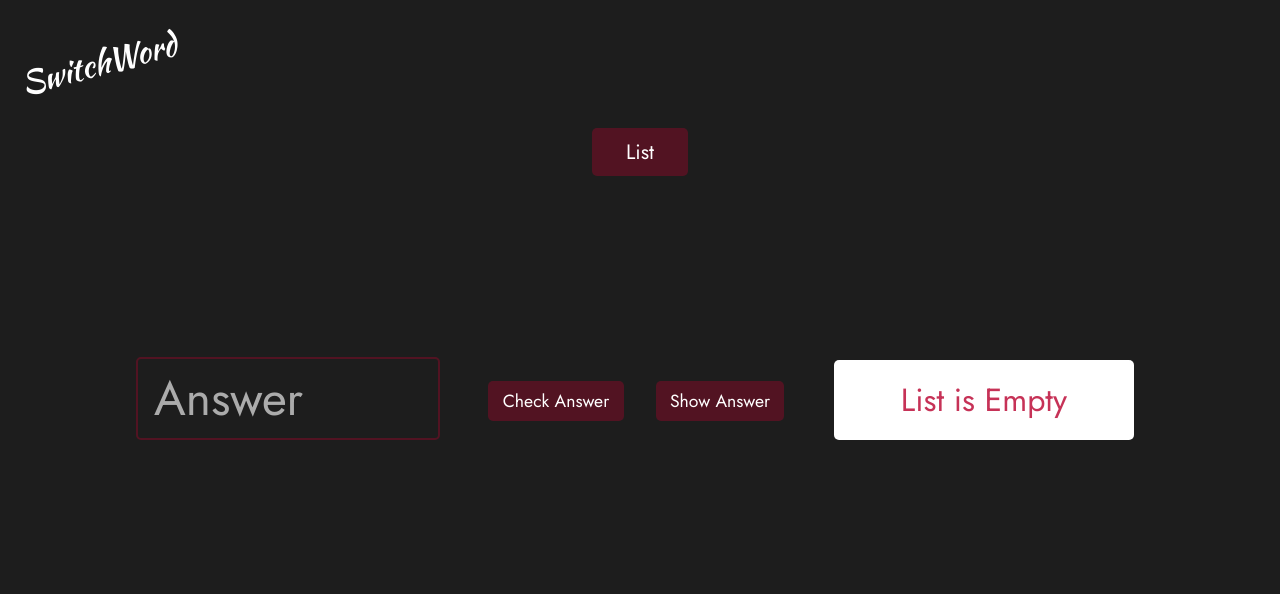
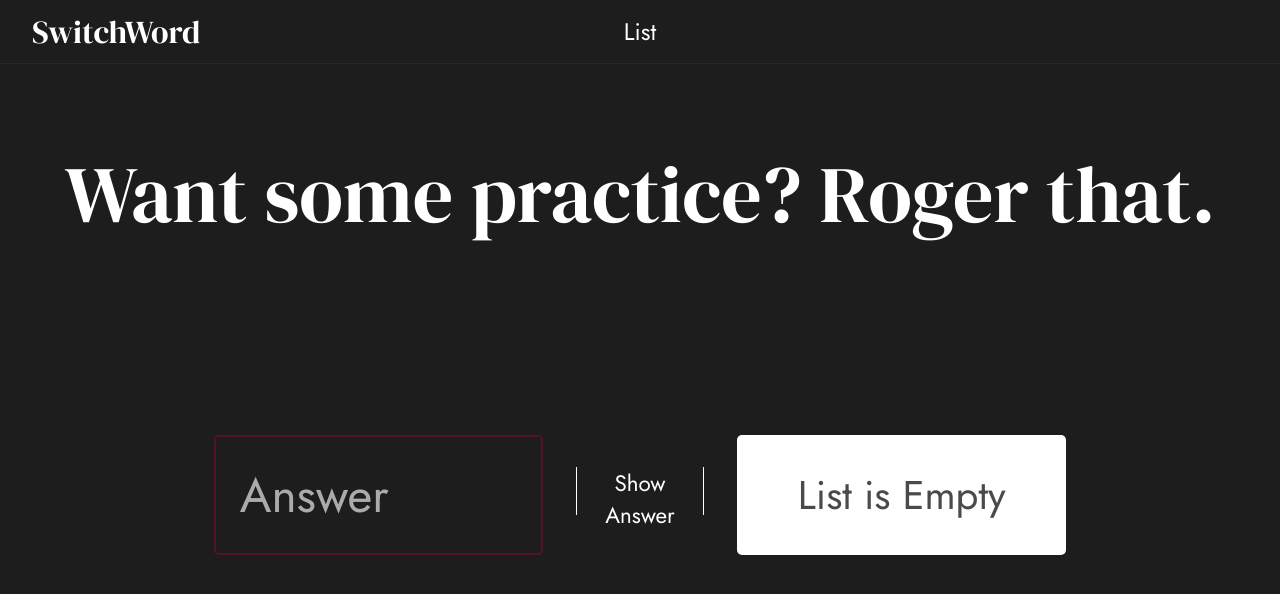
Before and after one commit to BidloFilder/SwitchWord, a React (Create React App) app: page / in a window 1280 px wide. Shown: the top 594 px of the page. Built offline with nearby package versions, Linux system fonts and the light colour scheme.

Commit message:
Redesign

```diff
--- a/src/App.css
+++ b/src/App.css
@@ -1,5 +1,5 @@
 @import url('https://fonts.googleapis.com/css2?family=Jost:wght@300;400&family=Maven+Pro&display=swap');
-@import url('https://fonts.googleapis.com/css2?family=Kaushan+Script&display=swap');
+@import url('https://fonts.googleapis.com/css2?family=Abril+Fatface&family=DM+Serif+Display&display=swap');
 
 * {
   padding: 0;
@@ -12,23 +12,21 @@ body {
   background-color: #1d1d1d;
 }
 
-.main_button {
-    display: flex;
-    justify-content: center;
-}
-
-.lists {
-    display: flex;
-    justify-content: center;
+.logo_wrapper {
+  width: 100%;
+  background-color: #1d1d1d;
+  display: grid;
+  grid-template: 'l li a';
+  grid-template-columns: 1fr 1fr 1fr;
+  border-bottom: 1px solid #b9002e57;
+  position: fixed;
 }
 
 .logo {
+  grid-area: l;
+  color: #ffffff;
   font-size: 2rem;
-    transform: rotate(-15deg);
-    position: absolute;
-    top: 5%;
-    left: 1.5%;
-    color: #ffffff;
-    font-family: 'Kaushan Script', cursive;
+  font-family: 'DM Serif Display', serif;
   cursor: default;
+  padding: 0.6rem 0 0.6rem 2rem;
 }
--- a/src/App.js
+++ b/src/App.js
@@ -4,12 +4,14 @@ import MainButton from './Components/MainButton/MainButton';
 import Inputs from './Components/InputsAndLists/Inputs/Inputs';
 import { useState } from 'react';
 import { v4 as uuidv4 } from 'uuid';
+import { Fragment } from 'react/cjs/react.production.min';
 
 let WORDS = [];
 
 function App() {
   const [showTranslate, setShowTranslate] = useState(true);
   const [showLists, setShowLists] = useState(false);
+
   const localData = localStorage.getItem('words');
   WORDS = JSON.parse(localData);
 
@@ -30,10 +32,12 @@ function App() {
   };
 
   const deleteWordsHandler = (event) => {
+    //Delete from list
     let word = event.target.previousSibling.innerText;
     let translation = event.target.nextSibling.innerText;
     event.target.parentNode.parentNode.removeChild(event.target.parentNode);
 
+    //Delete from localStorage
     let storageWords = JSON.parse(localStorage.getItem('words'));
     storageWords = storageWords.filter((item) => item[word] !== translation);
     storageWords = JSON.stringify(storageWords);
@@ -47,16 +51,17 @@ function App() {
 
   const getWords = () => {
     if (WORDS == null) {
-      return []
-    } else return WORDS
-  }
+      return [];
+    } else return WORDS;
+  };
 
   return (
-    <div>
-      <div className="main_button">
+    <Fragment>
+      <div className="logo_wrapper">
+        <div className="logo">SwitchWord</div>
         <MainButton showAndHide={showAndHideHandler} />
       </div>
-      <div className="lists">
+      <>
         {showLists ? (
           <Inputs
             deleteWord={deleteWordsHandler}
@@ -64,9 +69,9 @@ function App() {
             deleteAll={deleteAll}
           />
         ) : null}
-      </div>
-      <div>{showTranslate ? <AnswerAndWord getWords={getWords} /> : null}</div>
-    </div>
+      </>
+      <>{showTranslate ? <AnswerAndWord getWords={getWords} /> : null}</>
+    </Fragment>
   );
 }
 
--- a/src/Components/AnswerAndWord/AnswerAndWord.css
+++ b/src/Components/AnswerAndWord/AnswerAndWord.css
@@ -1,20 +1,30 @@
+@import url('https://fonts.googleapis.com/css2?family=DM+Serif+Display&display=swap');
+
 .box {
-  display: flex;
-  justify-content: space-evenly;
-  align-items: center;
   height: 100vh;
+  display: grid;
+  grid-template:
+  "m m m"
+  "i b r";
+  grid-template-columns: 3fr 1fr 3fr;
+}
+
+form {
+  display: grid;
 }
 
 .input {
-  position: relative;
   border: 2px solid #b9002e57;
-  padding: .3rem 1rem;
+  padding-left: 1.5rem;
   font-size: 3rem;
-  width: 19rem;
-  margin-right: 49rem;
-  margin-bottom: -3.7rem;
   color: #ffffff;
   border-radius: 5px;
+  justify-self: center;
+  align-self: flex-start;
+  width: 60%;
+  height: 15vh;
+  margin-top: 4rem;
+  margin-left: 13rem;
 }
 
 .input:focus {
@@ -30,64 +40,53 @@ input:hover::placeholder {
 }
 
 .result {
-  position: absolute;
-  margin-bottom: 0rem;
+  display: flex;
+  justify-content: center;
+  align-items: center;
   font-size: 3rem;
-  margin-left: 43rem;
+  width: 60%;
+  height: 15vh;
   background-color: #ffffff;
   color: #b9002e;
-  display: flex;
-  align-items: center;
-  justify-content: center;
-  width: 300px;
-  height: 80px;
   border-radius: 5px;
   cursor: default;
-}
-
-.check_btn {
-  margin-left: 27rem;
-  margin-bottom: 1.4rem;
-  background-color: #b9002e57;
-  color: #ffffff;
-  border: none;
-  border-radius: 5px;
-  width: 8.5rem;
-  height: 2.5rem;
-  font-size: 1.1rem;
-  transition: 0.3s;
-  cursor: pointer;
-  word-wrap: break-word;
-}
-
-.check_btn:hover {
-  background-color: #ffffff;
-  color: #b9002e;
+  grid-area: r;
+  justify-self: center;
+  align-self: flex-start;
+  margin-top: 4rem;
+  margin-right: 13rem;
 }
 
 .answer {
-  position: absolute;
-  top: 32%;
-  left: 47.5%;
-  font-size: 1.5rem;
+  grid-area: m;
+  margin-top: 1rem;
+  font-size: 5rem;
   color: #ffffff;
+  justify-self: center;
+  align-self: center;
+  cursor: default;
+  font-family: 'DM Serif Display', serif;
 }
 
 .show_answer {
-  margin-left: 2rem;
-  background-color: #b9002e57;
+  width: 70%;
+  height: 6vh;
+  background: none;
   color: #ffffff;
   border: none;
-  border-radius: 5px;
-  width: 8rem;
-  height: 2.5rem;
-  font-size: 1.1rem;
+  border-left: 1px solid #ffffff;
+  border-right: 1px solid #ffffff;
+  font-size: 1.4rem;
   transition: 0.3s;
   cursor: pointer;
-  word-wrap: break-word;
+  grid-area: b;
+  justify-self: center;
+  align-self: flex-start;
+  margin-top: 6rem;
 }
 
 .show_answer:hover {
   background-color: #ffffff;
-  color: #b9002e;
+  color: #1d1d1d;
+  border-radius: 3px;
 }
--- a/src/Components/AnswerAndWord/AnswerAndWord.js
+++ b/src/Components/AnswerAndWord/AnswerAndWord.js
@@ -1,21 +1,23 @@
-import { useState } from 'react';
+import { useState, useEffect } from 'react';
 import './AnswerAndWord.css';
 
 const AnswerAndWord = (props) => {
-  const [answer, setAnswer] = useState('');
+  const [answer, setAnswer] = useState('Want some practice? Roger that.');
   const [answerBtn, setAnswerBtn] = useState('Show Answer');
 
   //Get random object from WORDS array
   const getRandomObjFromArr = () => {
-    return props.getWords()[Math.floor(Math.random() * props.getWords().length)];
+    return props.getWords()[
+      Math.floor(Math.random() * props.getWords().length)
+    ];
   };
 
   //Get result word from function above or return warning message
   const convertRandomObjToArr = () => {
     if (getRandomObjFromArr() === undefined) {
       const inlineErrorStyle = {
-        color: '#b9002e',
-        fontSize: '2rem',
+        color: '#1d1d1d',
+        fontSize: '2.5rem',
         opacity: 0.8,
       };
       return [<span style={inlineErrorStyle}>List is Empty</span>];
@@ -28,21 +30,6 @@ const AnswerAndWord = (props) => {
 
   const [word, setWord] = useState(convertRandomObjToArr());
 
-  const checkWordHandler = (event) => {
-    event.preventDefault();
-    let translation = event.target.translate;
-
-    if (translation.value.toLowerCase() === word[1].toLowerCase()) {
-      setAnswer('Correct!');
-      setWord(convertRandomObjToArr());
-    }
-    if (translation.value.toLowerCase() !== word[1].toLowerCase()) {
-      setAnswer('Wrong!');
-    }
-    translation.value = '';
-    setAnswerBtn('Show Answer');
-  };
-
   const showAnswer = () => {
     if (answerBtn === 'Show Answer') {
       setAnswerBtn(word[1]);
@@ -51,9 +38,31 @@ const AnswerAndWord = (props) => {
     }
   };
 
+  const checkWordHandler = (event) => {
+    event.preventDefault();
+    let translation = event.target.translate;
+
+    if (translation.value.toLowerCase() === word[1].toLowerCase()) {
+      setAnswer('Correct!');
+      setWord(convertRandomObjToArr());
+
+      setTimeout(() => {
+        setAnswer('Keep it up');
+      }, 1500);
+    }
+    if (translation.value.toLowerCase() !== word[1].toLowerCase()) {
+      setAnswer('Wrong!');
+
+      setTimeout(() => {
+        setAnswer('Try again');
+      }, 1500);
+    }
+    translation.value = '';
+    setAnswerBtn('Show Answer');
+  };
+
   return (
     <div className="box">
-      <span className="logo">SwitchWord</span>
       <form onSubmit={checkWordHandler}>
         <input
           id="translate"
@@ -62,14 +71,11 @@ const AnswerAndWord = (props) => {
           autoComplete="off"
           placeholder="Answer"
         />
-        <span className="answer">{answer}</span>
-        <button type="submit" className="check_btn">
-          Check Answer
-        </button>
-        <button className="show_answer" type="button" onClick={showAnswer}>
-          {answerBtn}
-        </button>
       </form>
+      <div className="answer">{answer}</div>
+      <button className="show_answer" type="button" onClick={showAnswer}>
+        {answerBtn}
+      </button>
       <p className="result">{word[0]}</p>
     </div>
   );
--- a/src/Components/InputsAndLists/Inputs/Inputs.css
+++ b/src/Components/InputsAndLists/Inputs/Inputs.css
@@ -1,72 +1,81 @@
 
 .words_list_box {
-  margin-top: 13rem;
+  display: grid;
+  grid-template:
+  "i b f"
+  "l l l";
+  grid-template-columns: 1fr 1fr 1fr;
 }
 
 .list_form {
-  display: flex;
-  margin-bottom: 6rem;
+ display: flex;
+ justify-self: flex-end;
+ margin-top: 8rem;
+ margin-left: 4rem;
 }
 
 input {
-  display: block;
   outline: none;
   border: none;
   border-bottom: 1px solid #ffffff;
-  padding: .5em 0em;
-  font-size: 1.8rem;
-  margin: 0 5rem;
+  font-size: 1.7rem;
+  padding: 0 .5rem;
+  width: 35%;
   background: none;
-  color: #ffffff;
-}
-
-label {
-  text-align: center;
-  display: inline-block;
-  font-size: 1.4rem;
   color: #ffffff;
 }
 
 .add_btn {
   border: none;
-  border-radius: 5px;
-  background-color: #b9002e57;
+  border-top: 1px solid #ffffff;
+  border-bottom: 1px solid #ffffff;
+  background: none;
   color: #ffffff;
-  width: 6rem;
-  margin-top: 1.5rem;
-  height: 2.5rem;
-  font-size: 1rem;
+  width: 100px;
+  margin: 0 1rem;
+  height: 40px;
+  font-size: 1.1rem;
   transition: 0.3s;
   cursor: pointer;
-  word-wrap: break-word;
+  grid-area: a;
+  align-self: flex-end;
 }
 
 .add_btn:hover {
   background-color: #ffffff;
-  color: #b9002e;
+  color: #1d1d1d;
 }
 
 .word_warning, .translation_warning {
   background-color: #b9002e57;
-  border-radius: 5px;
 }
 
 .delete_all {
   border: none;
-  border-radius: 5px;
-  background-color: #b9002e57;
+  border-left: 1px solid #ffffff;
+  border-right: 1px solid #ffffff;
+  background: none;
   color: #ffffff;
-  width: 6rem;
-  margin-top: 1.5rem;
-  margin-left: 2rem;
-  height: 2.5rem;
-  font-size: 1rem;
+  width: 100px;
+  height: 40px;
+  font-size: 1.2rem;
   transition: 0.3s;
   cursor: pointer;
-  word-wrap: break-word;
+  grid-area: b;
+  justify-self: center;
+  align-self: flex-end;
 }
 
 .delete_all:hover {
   background-color: #ffffff;
-  color: #b9002e;
+  color: #1d1d1d;
 }
+
+.list_is_empty {
+  font-size: 5rem;
+  color: #ffffff;
+  grid-area: l;
+  margin-top: 15rem;
+  align-self: center;
+  justify-self: center;
+}
--- a/src/Components/InputsAndLists/Inputs/Inputs.js
+++ b/src/Components/InputsAndLists/Inputs/Inputs.js
@@ -3,6 +3,9 @@ import Lists from '../Lists/Lists';
 import './Inputs.css';
 
 const Inputs = (props) => {
+  const [showEmptyListWarning, setShowEmptyListWarning] = useState(false);
+  const [wordWarning, setWordWarning] = useState(false);
+  const [translationWarning, setTranslationWarning] = useState(false);
   const [listValue, setListValue] = useState(() => {
     const localData = localStorage.getItem('words');
     return localData ? JSON.parse(localData) : [];
@@ -12,30 +15,30 @@ const Inputs = (props) => {
     localStorage.setItem('words', JSON.stringify(listValue));
   }, [listValue]);
 
-  const [wordWarning, setWordWarning] = useState(false);
-  const [translationWarning, setTranslationWarning] = useState(false);
+  useEffect(() => {
+    if (listValue.length === 0) {
+      setShowEmptyListWarning(true);
+    } else setShowEmptyListWarning(false);
+  }, [listValue]);
 
   const passInputsValue = (event) => {
     event.preventDefault();
+
     let wordValue = event.target.word.value;
     let translateValue = event.target.translation.value;
 
-    if (wordValue === '' || !isNaN(wordValue)) {
-      setWordWarning(true);
-      setTranslationWarning(true);
-    } else if (translateValue === '' || !isNaN(translateValue)) {
+    if (wordWarning || translationWarning === true) {
+      return undefined;
+    } else if ((wordValue, translateValue === '')) {
       setWordWarning(true);
       setTranslationWarning(true);
     } else {
-      setWordWarning(false);
-      setTranslationWarning(false);
-
       setListValue(
         props.addWord(
-          wordValue.charAt(0).toUpperCase() +
-          wordValue.slice(1).toLowerCase(),
-          translateValue.charAt(0).toUpperCase() +
-          translateValue.slice(1).toLowerCase()
+          wordValue.trim().charAt(0).toUpperCase() +
+          wordValue.trim().slice(1).toLowerCase(),
+          translateValue.trim().charAt(0).toUpperCase() +
+          translateValue.trim().slice(1).toLowerCase()
         )
       );
       event.target.word.value = '';
@@ -48,30 +51,45 @@ const Inputs = (props) => {
     props.deleteAll();
   };
 
+  const translationIsValid = (event) => {
+    if (!isNaN(event.target.value)) {
+      setTranslationWarning(true);
+    } else setTranslationWarning(false);
+  };
+
+  const wordIsValid = (event) => {
+    if (!isNaN(event.target.value)) {
+      setWordWarning(true);
+    } else setWordWarning(false);
+  };
+
   return (
     <div className="words_list_box">
-      <span className="logo">SwitchWord</span>
       <form onSubmit={passInputsValue} autoComplete="off" className="list_form">
-        <label>
-          Word
-          <input id="word" className={wordWarning ? 'word_warning' : null} />
-        </label>
-
+        <input
+          id="word"
+          placeholder="Word"
+          className={wordWarning ? 'word_warning' : null}
+          onChange={wordIsValid}
+        />
         <button className="add_btn" type="submit">
           Add Word
         </button>
-        <button onClick={deleteAll} className="delete_all">
-          Delete All
-        </button>
+        <input
+          id="translation"
+          placeholder="Translation"
+          className={translationWarning ? 'translation_warning' : null}
+          onChange={translationIsValid}
+        />
+      </form>
 
-        <label>
-          Translation
-          <input
-            id="translation"
-            className={translationWarning ? 'translation_warning' : null}
-          />
-        </label>
-      </form>
+      <button onClick={deleteAll} className="delete_all">
+        Delete All
+      </button>
+
+      {showEmptyListWarning ? (
+        <span className="list_is_empty">List Is Empty</span>
+      ) : null}
 
       <Lists listValue={listValue} deleteWord={props.deleteWord} />
     </div>
--- a/src/Components/MainButton/MainButton.css
+++ b/src/Components/MainButton/MainButton.css
@@ -1,19 +1,17 @@
 .words_list_btn {
-  position: absolute;
-  top: 8rem;
-  background-color: #b9002e57;
+  background:none;
   color: #ffffff;
   border: none;
-  width: 6rem;
-  height: 3rem;
-  font-size: 1.3rem;
+  width: 15%;
+  font-size: 1.5rem;
   transition: 0.3s;
   cursor: pointer;
-  word-wrap: break-word;
-  border-radius: 5px;
+  grid-area: li;
+  justify-self: center;
+  padding: .6rem 0 .6rem 0;
 }
 
 .words_list_btn:hover {
-  background-color: #ffffff;
-  color: #b9002e;
+  background-color: #b9002e57;
+  color: #ffffff;
 }
--- a/src/Components/MainButton/MainButton.js
+++ b/src/Components/MainButton/MainButton.js
@@ -8,7 +8,7 @@ const MainButton = (props) => {
   const openWordsList = () => {
     if (!showList) {
       setShowList(true);
-      setShowWord('Back');
+      setShowWord('Main');
       props.showAndHide(showList);
     } else if (showList) {
       setShowList(false);
```
Also changed, not shown: src/Components/InputsAndLists/Lists/Lists.css (+48 -25 lines), src/Components/InputsAndLists/Lists/Lists.js (+3 -4 lines). Lines whose indentation alone changed are shown as unchanged.
